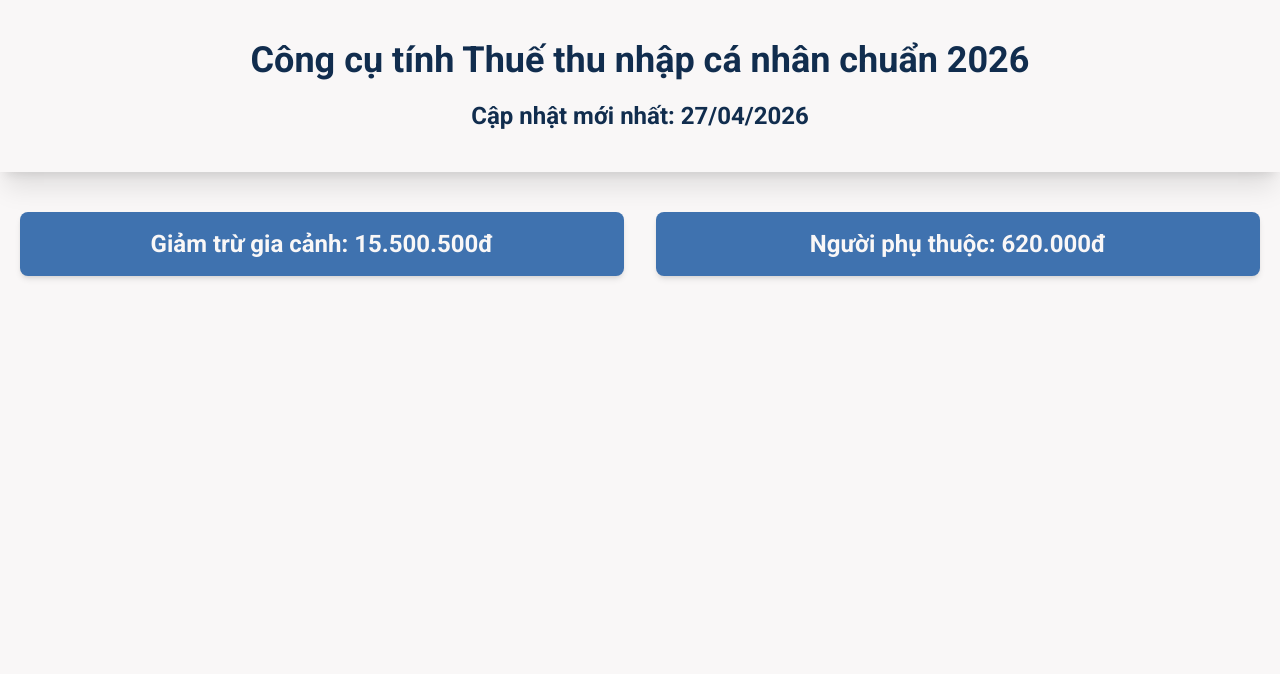
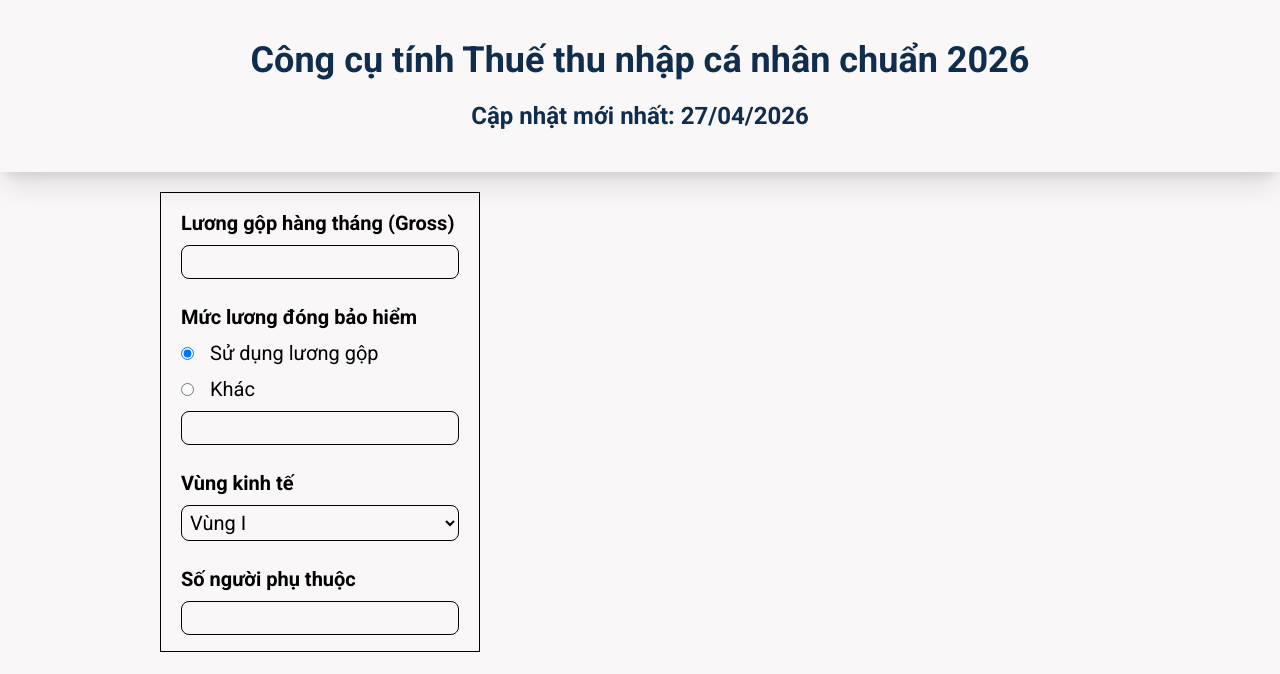
Before and after one commit to mcjosh2402/Tax-Site, a React (Vite) app: page / in a window 1280 px wide. Shown: the top 674 px of the page. Built offline with nearby package versions, Linux system fonts and the light colour scheme.

Commit message:
basic calculator card

```diff
--- a/src/App.jsx
+++ b/src/App.jsx
@@ -1,12 +1,18 @@
 import React from 'react'
 import Hero from './components/Hero'
 import HomeCards from './components/HomeCards'
+import FormCards from './components/FormCards'
 
 const App = () => {
   return (
     <div className="bg-(--white) min-h-screen">
       <Hero />
-      <HomeCards />
+
+      <div className="grid grid-cols-1 md:grid-cols-2">
+        <FormCards />
+      </div>
+
+
     </div>
   )
 }
--- /dev/null
+++ b/src/components/FormCards.jsx
@@ -0,0 +1,50 @@
+import React from 'react'
+
+const FormCards = () => {
+  return (
+    <section>
+        <div className='my-5 mx-auto w-3/4 md:w-1/2 border'>
+            <form className="mx-5 my-4 space-y-6">
+                <div className="flex flex-col gap-2">
+                    <label htmlFor="salary" className='text-sm md:text-xl font-bold'>Lương gộp hàng tháng (Gross)</label>
+                    <input type="number" id="salary" className='border rounded-lg p-1 w-fit md:w-auto'></input>
+                </div>
+
+                <div className="flex flex-col gap-2">
+                    <label htmlFor="baohiem" className='text-sm md:text-xl font-bold'>Mức lương đóng bảo hiểm</label>
+
+                    <div className="flex items-center gap-2">
+                        <input type="radio" id="luongGross" name="baohiem" className='mr-2' defaultChecked></input>
+                        <label htmlFor='luongGross' className='text-sm md:text-xl'>Sử dụng lương gộp</label>
+                    </div>
+
+                    <div className="flex flex-col gap-2">
+                      <div className="flex items-center gap-2">
+                        <input type="radio" id="luongCustom" name="baohiem" className='mr-2'></input>
+                        <label htmlFor='luongCustom' className='text-sm md:text-xl'>Khác</label>
+                      </div>
+                        <input type="number"className='border block rounded-lg p-1'></input>
+                    </div>
+                </div>
+
+                <div className="flex flex-col gap-2">
+                    <label className='text-sm md:text-xl font-bold mr-5'>Vùng kinh tế</label>
+                    <select className='text-sm md:text-xl border rounded-lg p-1'>
+                        <option>Vùng I</option>
+                        <option>Vùng II</option>
+                        <option>Vùng III</option>
+                        <option>Vùng IV</option>
+                    </select>
+                </div>
+
+                <div className="flex flex-col gap-2">
+                    <label htmlFor="salary" className='text-sm md:text-xl font-bold'>Số người phụ thuộc</label>
+                    <input type="number" id="salary" className='border rounded-lg p-1 w-fit md:w-auto'></input>
+                </div>
+            </form>
+        </div>
+    </section>
+  )
+}
+
+export default FormCards
--- a/src/components/HomeCards.jsx
+++ b/src/components/HomeCards.jsx
@@ -7,7 +7,7 @@ const HomeCards = () => {
         {/* <h2 className='text-3xl font-bold text-center text-(--dark-blue)'>Các khoản khấu trừ tiền lương</h2> */}
         <div className='grid m-5 text-center grid-cols-1 md:grid-cols-2 gap-8 rounded-lg'>
           <Card>
-            <p>Giảm trừ gia cảnh: 15.500.500đ</p>
+            <p>Giảm trừ gia cảnh: 15.500.000đ</p>
           </Card>
 
           <Card>
@@ -15,7 +15,7 @@ const HomeCards = () => {
           </Card>
         </div>
 
-        {/* <div className='grid mx-3 text-center grid-cols-1 md:grid-cols-3 gap-8 rounded-lg'>
+        <div className='grid mx-3 text-center grid-cols-1 md:grid-cols-3 gap-8 rounded-lg'>
             <Card>
               <p>Bảo hiểm xã hội: 8%</p>
             </Card>
@@ -27,7 +27,7 @@ const HomeCards = () => {
             <Card>
               <p>Bảo hiểm thất nghiệp: 1%</p>
             </Card>
-          </div> */}
+          </div>
       </section>
     </>
   )
```
Also changed, not shown: src/components/ResultCard.jsx (added).
